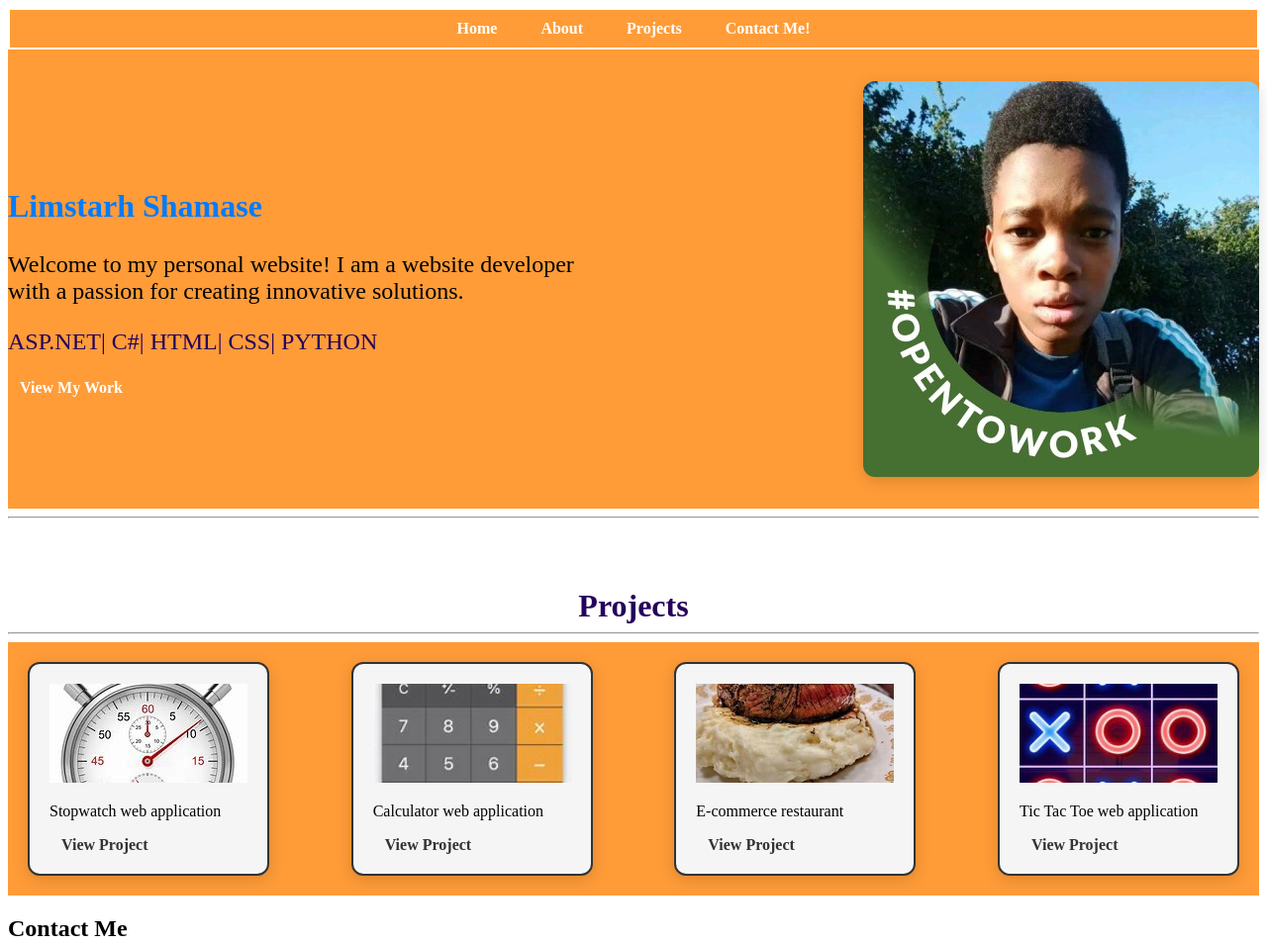
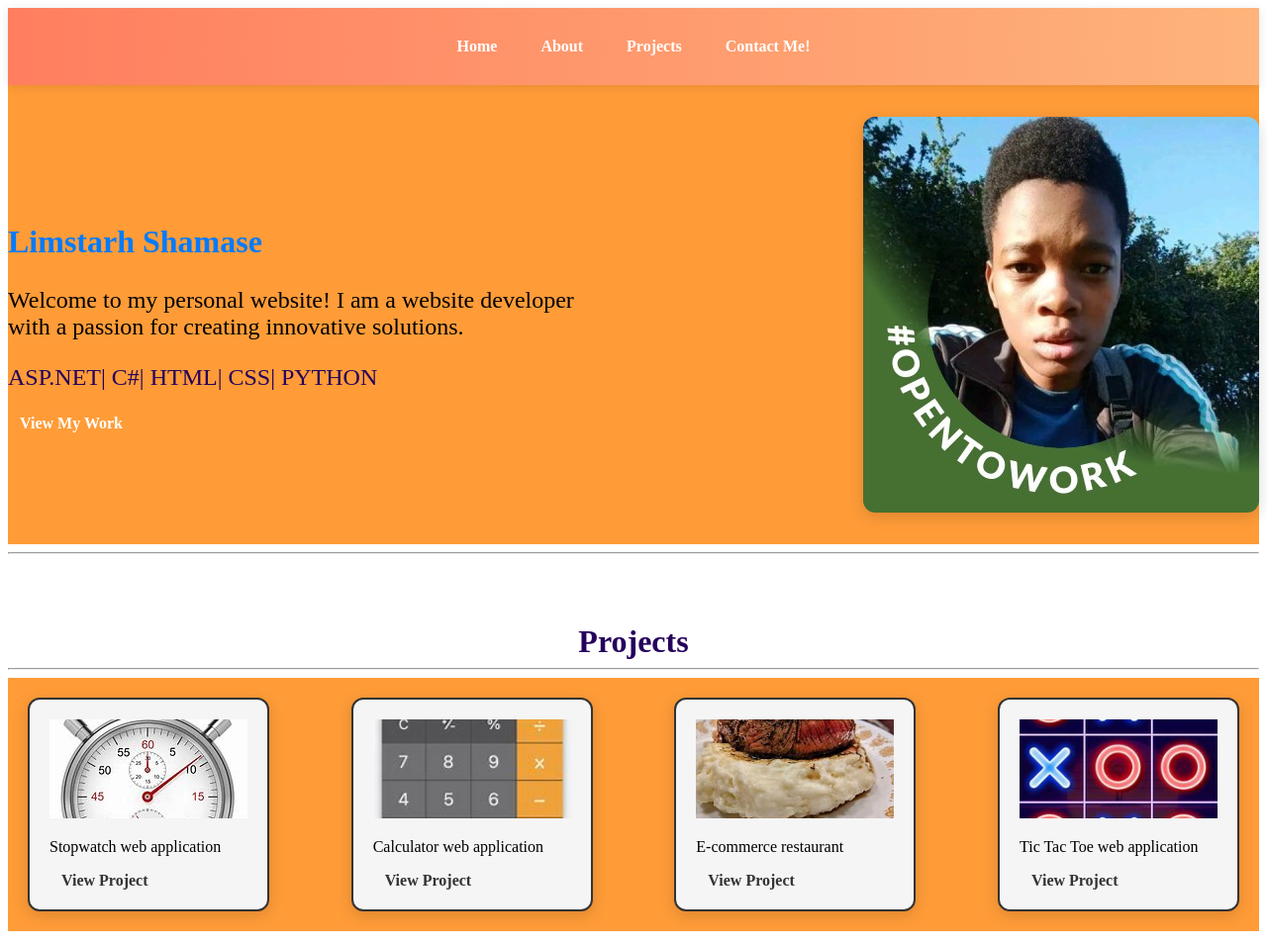
Before and after one commit to LimstarhShamase/My-Portfolio, a plain HTML site: page index.html in a window 1280 px wide. Shown: the top 955 px of the page at 99% size. Drawn offline with Linux system fonts and the light colour scheme.

Commit message:
Updated navbar

```diff
--- a/styling.css
+++ b/styling.css
@@ -1,10 +1,11 @@
 nav{
-    background-color: #FF9c38;
-    color: white;
+    background: linear-gradient(90deg, #ff7e5f, #feb47b);
+    color: #fff;
+    padding: 20px 0;
     position:sticky;
     top:0;
     z-index: 1000;
-    border: 2px solid white;
+    box-shadow: 0 2px 10px rgba(0, 0, 0, 0.1);
 }
 
 .navbar{
```
